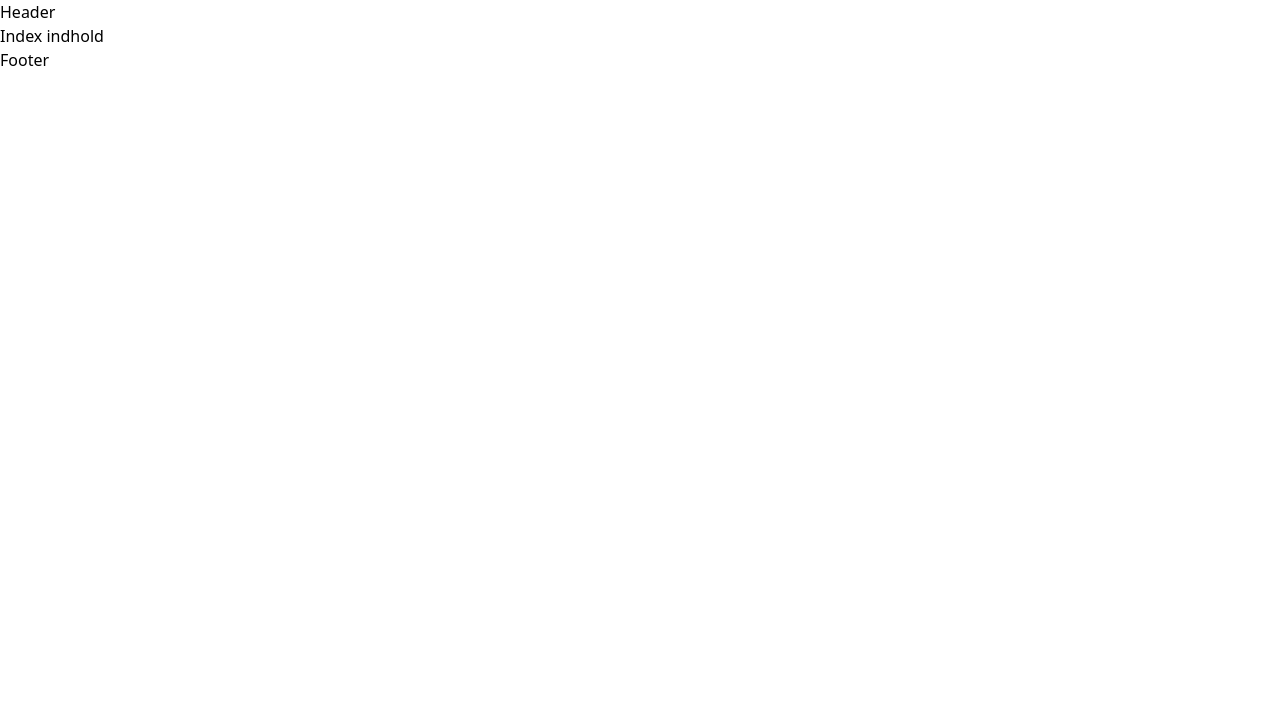
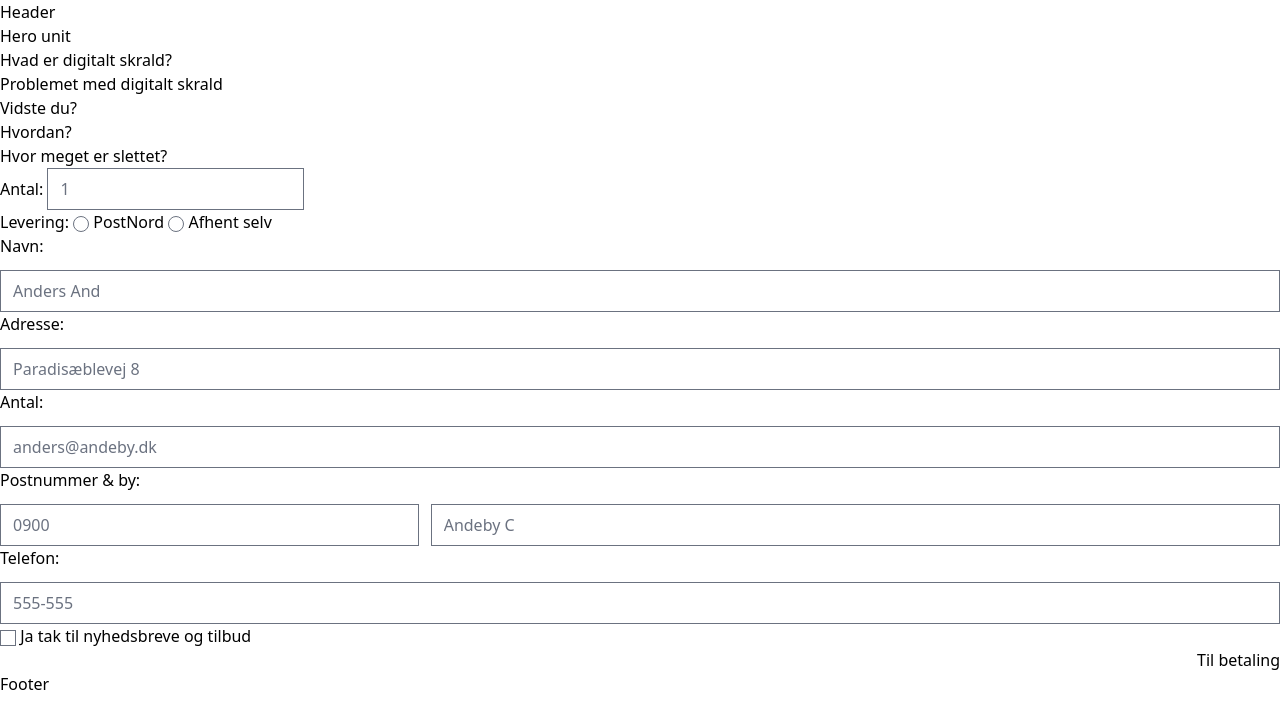
Before and after one commit to MadeleineMadsen/Digital-CleanUp-Day, an Astro site: page / in a window 1280 px wide. Built offline with nearby package versions, Linux system fonts and the light colour scheme; Astro itself is replaced by a stand-in of ours.

Commit message:
Opsætning

```diff
--- a/src/pages/index.astro
+++ b/src/pages/index.astro
@@ -3,7 +3,97 @@ import MainLayout from "../layouts/MainLayout.astro";
 import Button from '../components/Button.astro';
 ---
 <MainLayout title="Titel">
-	<article>
-		<p>Index indhold</p>
-	</article>
+	<!-- Hero unit -->
+	<section>
+		<article>
+			<h1>Hero unit</h1>
+		</article>
+	</section>
+
+	<!-- Sektion 1 - Hvad er digitalt skrald -->
+	<section>
+		<article>
+			<h1>Hvad er digitalt skrald?</h1>
+		</article>
+	</section>
+
+	<!-- Sektion 2 - Problemet med digitalt skrald -->
+	<section>
+		<article>
+			<h1>Problemet med digitalt skrald</h1>
+		</article>
+	</section>
+
+	<!-- Sektion 3 - Did you know? -->
+	<section>
+		<article>
+			<h1>Vidste du?</h1>
+		</article>
+	</section>
+
+	<!-- Sektion 4 - How to? -->
+	<section>
+		<article>
+			<h1>Hvordan?</h1>
+		</article>
+	</section>
+
+	<!-- Sektion 5 - Hvor meget er slettet? -->
+	<section>
+		<article>
+			<h1>Hvor meget er slettet?</h1>
+		</article>
+	</section>
+
+	<!-- Formular -->
+	<form class="">
+
+		<div class="">
+			<label for="antal">Antal:</label>
+			<input class="" type="number" id="antal" name="antal" placeholder="1">
+		</div>
+
+		<div class="">
+			<span>Levering:</span>
+			<input type="radio" id="postnord" name="levering">
+			<label for="postnord" checked="checked">PostNord</label>
+			<input type="radio" id="afhent" name="levering">
+			<label for="afhent">Afhent selv</label>
+		</div>
+
+		<div class="grid gap-3">
+			<label for="navn">Navn:</label>
+			<input class="" type="text" id="navn" name="navn" placeholder="Anders And">
+		</div>
+
+		<div class="grid gap-3">
+			<label for="adresse">Adresse:</label>
+			<input class="" type="text" id="adresse" name="adresse" placeholder="Paradisæblevej 8">
+		</div>
+
+		<div class="grid gap-3">
+			<label for="email">Antal:</label>
+			<input class="" type="email" id="email" name="email" placeholder="anders@andeby.dk">
+		</div>
+
+		<div class="grid gap-3 grid-cols-6">
+			<label for="postnummer" class="col-span-6">Postnummer & by:</label>
+			<input class="" type="text" id="postnummer" name="postnummer" class="col-span-2" placeholder="0900">
+			<input class="" type="text" id="bynavn" name="bynavn" disabled class="col-span-4" placeholder="Andeby C">
+		</div>
+
+		<div class="grid gap-3">
+			<label for="telefon">Telefon:</label>
+			<input class="" type="tel" id="telefon" name="telefon" placeholder="555-555">
+		</div>
+
+		<div class="">
+			<input type="checkbox" id="nyhedsbrev" name="nyhedsbrev">
+			<label for="nyhedsbrev">Ja tak til nyhedsbreve og tilbud</label>
+		</div>
+
+		<div class="flex justify-end">
+			<Button variant="primary" size="medium">Til betaling</Button>
+		</div>
+	</form>
 </MainLayout>
```
Also changed, not shown: 1 other file.
